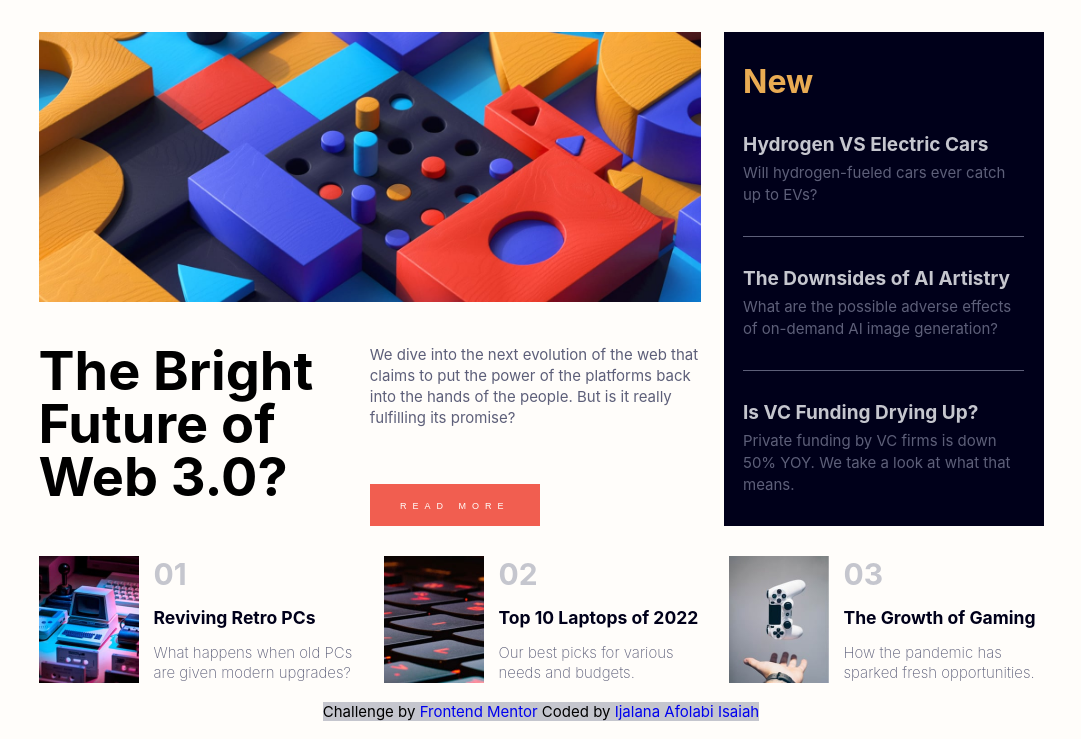
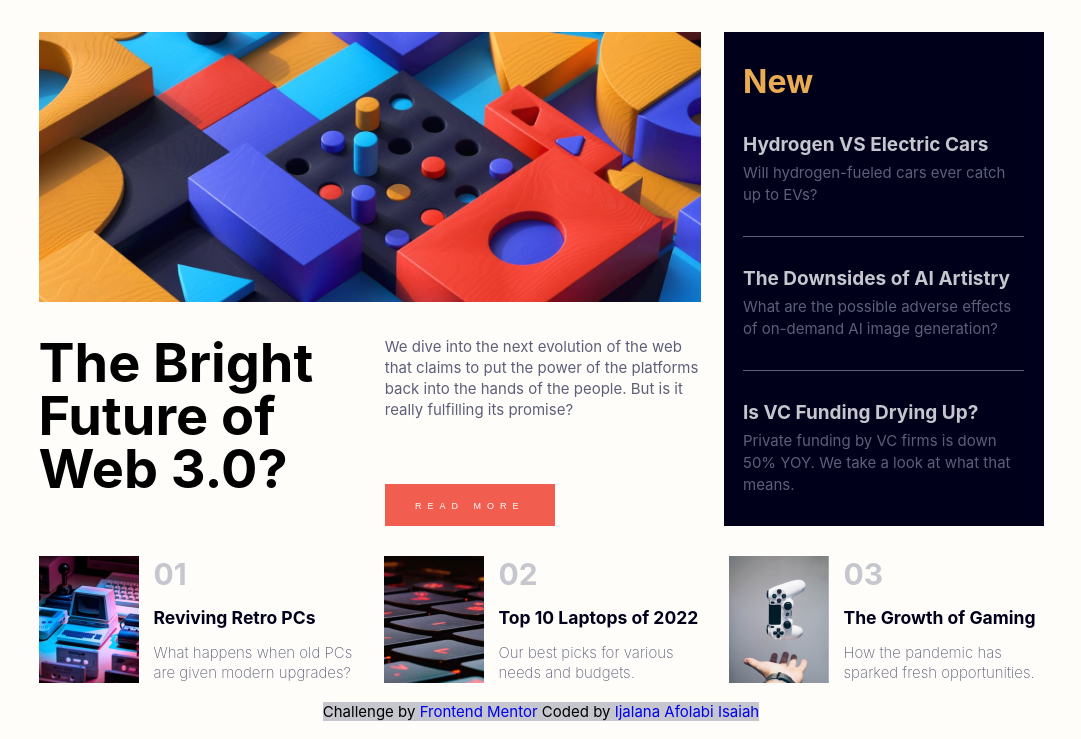
Before and after one commit to Ayolan8/news-homepage, a plain HTML site: page index.html in a window 1280 px wide. Shown: the part 61-800 px from the top of the page, without its empty margins (99-1180 px from the left). Drawn offline with Linux system fonts and the light colour scheme; a web font is replaced by a local one.

Commit message:
updates on all the files

```diff
--- a/css/styles.css
+++ b/css/styles.css
@@ -59,7 +59,7 @@ nav > a:focus {
     grid-column: 1 / 3;
     display: grid;
     grid-auto-rows: minmax(100px, auto);
-    grid-row-gap: 1em;
+    /* grid-row-gap: 1em; */
 }
 
 .item1 img{
@@ -70,7 +70,7 @@ nav > a:focus {
 .item1b{
     display: grid;
     grid-template-columns: 1fr 1fr;
-    /* grid-column-gap: .7em; */
+    grid-column-gap: 2em;
 }
 
 .item1b div > h1 {
@@ -82,7 +82,7 @@ nav > a:focus {
     display: flex;
     flex-direction: column;
     justify-content: space-between;
-    /* gap: 2em; */
+    gap: 2em;
 }
 
 .item1b button {
@@ -254,6 +254,10 @@ main{
 
     nav {
         width: 300px;
+    }
+
+    .item1{
+        grid-row-gap: 1em;
     }
 
     .item1 img{
```
